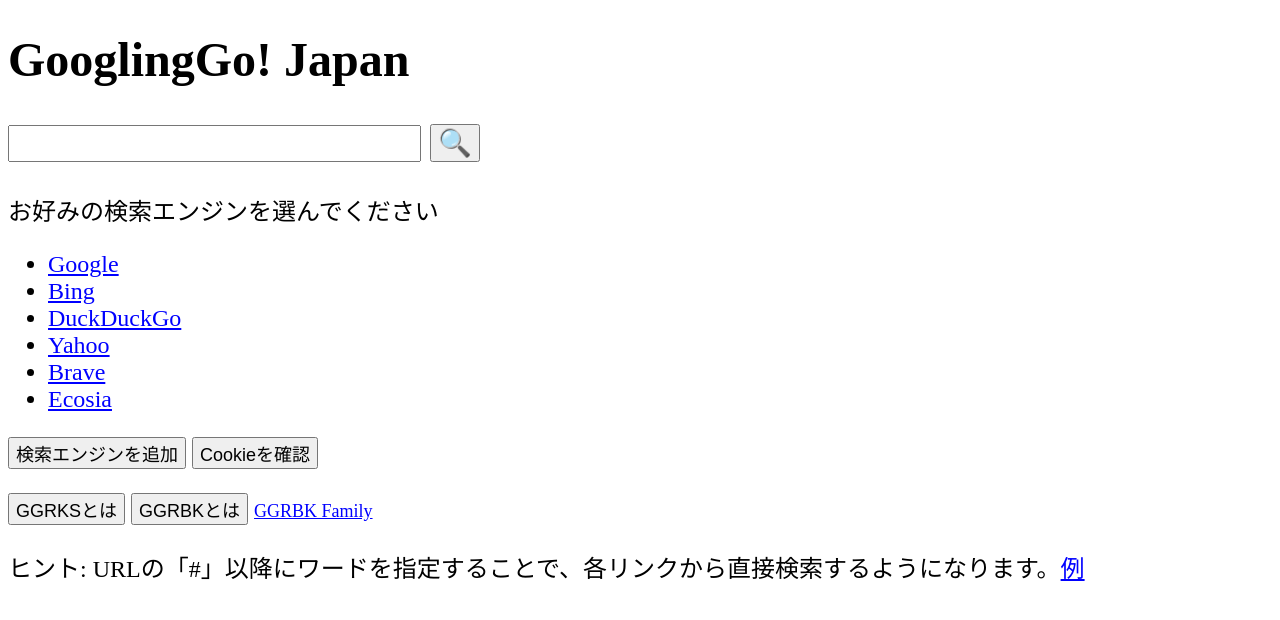
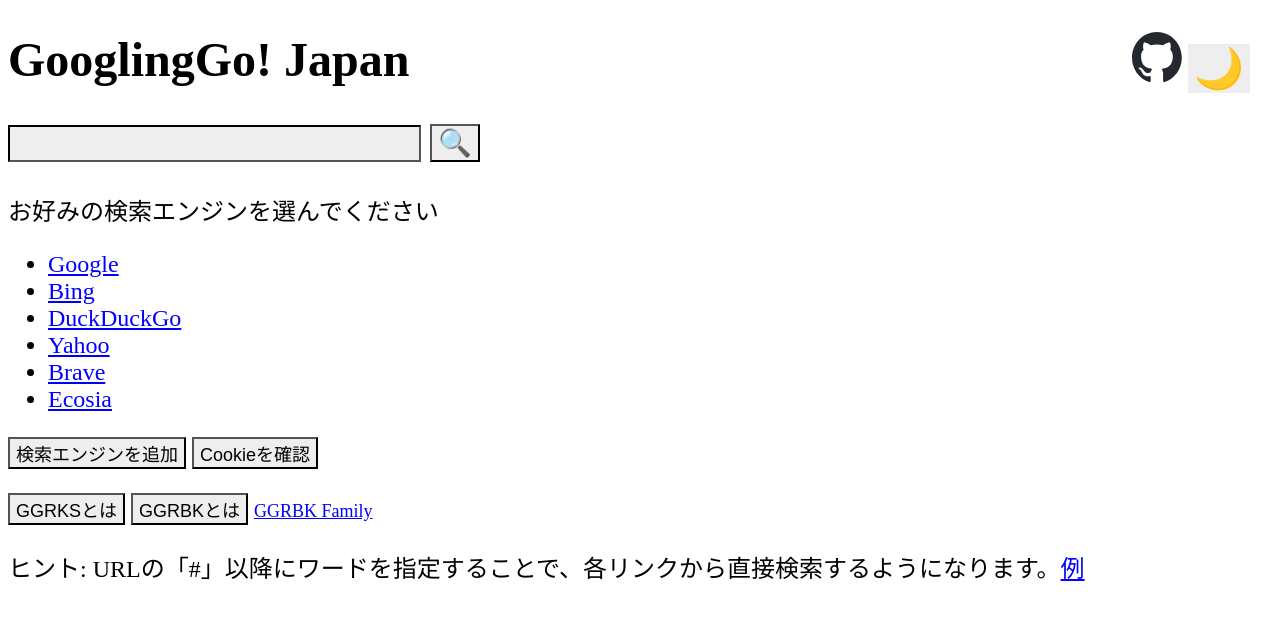
Before and after one commit to manmen2414/ggrbk.github.io, a website: page index.html in a window 1280 px wide. Drawn offline with Linux system fonts and the light colour scheme.

Commit message:
ダークモード実装

```diff
--- a/index.html
+++ b/index.html
@@ -7,44 +7,18 @@
 	<meta property="og:type" content="website">
 	<meta property="og:description" content="自分で調べることはとても重要です。人に聞く前に一度検索してみやがれください。">
 	<title>GooglingGo!Japan</title>
-	<style>
-		body {
-			font-size: 18px;
-		}
-
-		@media screen and (min-width: 481px) {
-			body {
-				font-size: 20px;
-			}
-		}
-
-		@media screen and (min-width: 769px) {
-			body {
-				font-size: 24px;
-			}
-		}
-
-		h1 {
-			font-size: 2em;
-		}
-
-		button,
-		input,
-		.small {
-			font-size: 0.75em;
-		}
-
-		a:link,
-		a:visited {
-			color: #0000ff;
-		}
-	</style>
+	<link type="text/css" rel="stylesheet" href="/styles/homepage.css">
 	<script src="/scripts/ggr.js" defer></script>
 	<script src="/scripts/add-engine.js" defer></script>
-	<script src="/scripts/utils.js"></script>
+	<script src="/scripts/utils.js" defer></script>
 </head>
 
-<body onload="LoadCookie();">
+<body onload="LoadCookie();changeColor();">
+	<div class="right_header">
+		<a href="https://github.com/manmen2414/ggrbk.github.io">
+			<img src="/assets/github-mark.svg" id="github" style="width: 50px;height: 50px;"></a>
+		<button class="transparent clickable" id="theme_changer" onclick="changeColor()" style="font-size: 40px;">🌙</button>
+	</div>
 	<h1 onclick="moveToHome()">GooglingGo! Japan</h1>
 	<h2>
 		<form id="search">
--- a/scripts/utils.js
+++ b/scripts/utils.js
@@ -1,3 +1,39 @@
+let isDark = !window.matchMedia("(prefers-color-scheme: dark)").matches;
+const COLORS = {
+    bodybg: ["#fff", "#444"],
+    bodyfg: ["#000", "#fff"],
+    linkfg: ["#00f","#aaf"],
+    inputbg: ["#eee","#666"],
+    inputline:["#000","#fff"],
+    buttonbg:["#eee","#666"],
+    buttonDisabledfg:["#666","#999"],
+    buttonfg:["#000","#fff"],
+    github:["/assets/github-mark.svg","/assets/github-mark-white.svg"]
+}
 const moveToHome = () => {
     location.href = location.origin;
 }
+const changeColor = () => {
+    const body = document.querySelector("body");
+    isDark = !isDark;
+    document.querySelector("#theme_changer").innerHTML = isDark ? "🌟" : "🌙"
+    const darkindex = isDark ? 1 : 0;
+    body.style.backgroundColor = COLORS.bodybg[darkindex]
+    body.style.color = COLORS.bodyfg[darkindex]
+    document.querySelectorAll("a:link, a:visited").forEach((e)=>{
+        e.style.color = COLORS.linkfg[darkindex]
+    })
+    document.querySelectorAll("input").forEach((e)=>{
+        e.style.backgroundColor = COLORS.inputbg[darkindex]
+        e.style.borderColor = COLORS.inputline[darkindex]
+        e.style.color=COLORS.bodyfg[darkindex];
+    })
+    document.querySelectorAll("button").forEach((e)=>{
+        e.style.backgroundColor = COLORS.buttonbg[darkindex]
+        e.style.color = COLORS.buttonfg[darkindex]
+    })
+    document.querySelectorAll("button:disabled").forEach((e)=>{
+        e.style.color = COLORS.buttonDisabledfg[darkindex]
+    })
+    document.querySelector("#github").src = COLORS.github[darkindex];
+}
--- /dev/null
+++ b/styles/homepage.css
@@ -0,0 +1,48 @@
+.right_header {
+    position: fixed;
+    right: 30px;
+}
+
+body {
+    font-size: 18px;
+    transition: all 0.5s 0s ease;
+}
+
+@media screen and (min-width: 481px) {
+    body {
+        font-size: 20px;
+    }
+}
+
+@media screen and (min-width: 769px) {
+    body {
+        font-size: 24px;
+    }
+}
+
+h1 {
+    font-size: 2em;
+}
+
+button,
+input,
+.small {
+    font-size: 0.75em;
+    transition: all 0.5s 0s ease;
+}
+
+a:link,
+a:visited {
+    color: #0000ff;
+}
+
+.clickable{
+    cursor: pointer;
+}
+
+.transparent{
+    background-color: transparent;
+    border: none;
+    outline: none;
+    box-shadow: none;
+}
```
Also changed, not shown: assets/github-mark-white.svg (added), assets/github-mark.svg (added).
